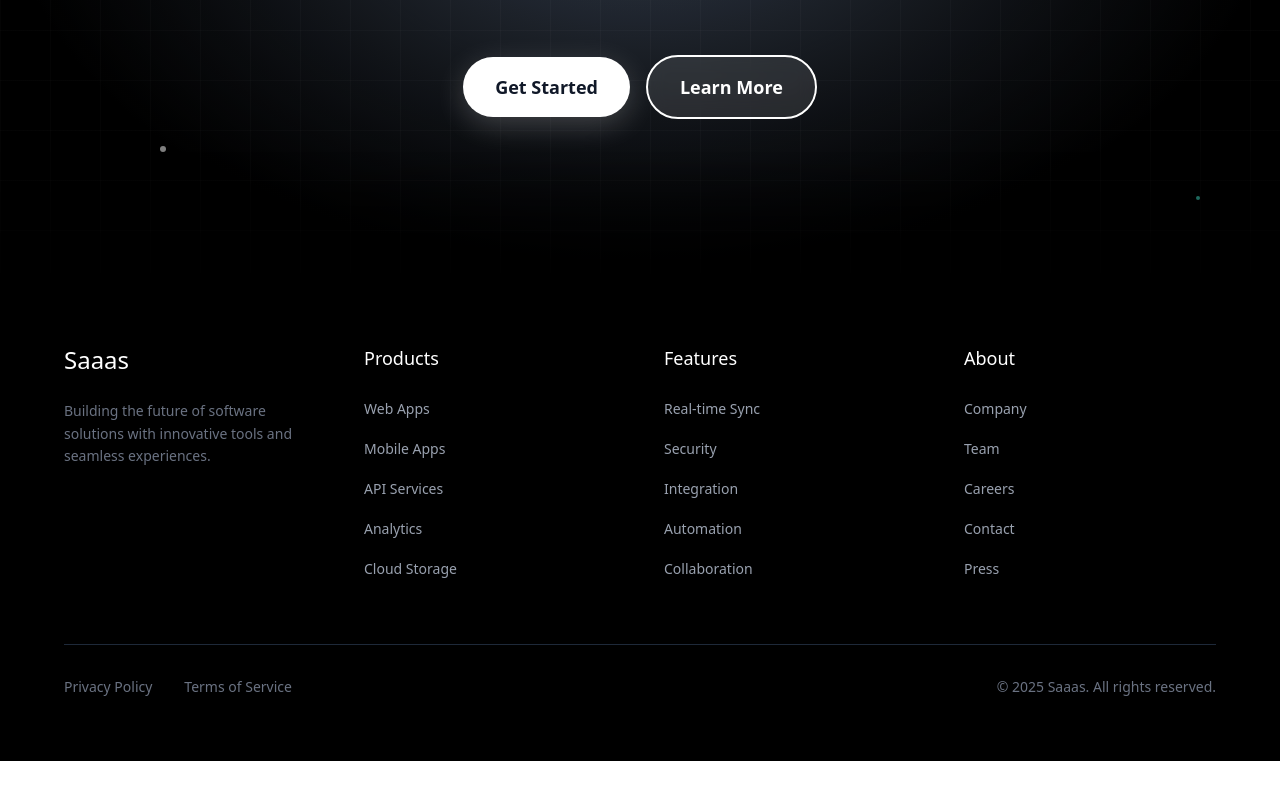
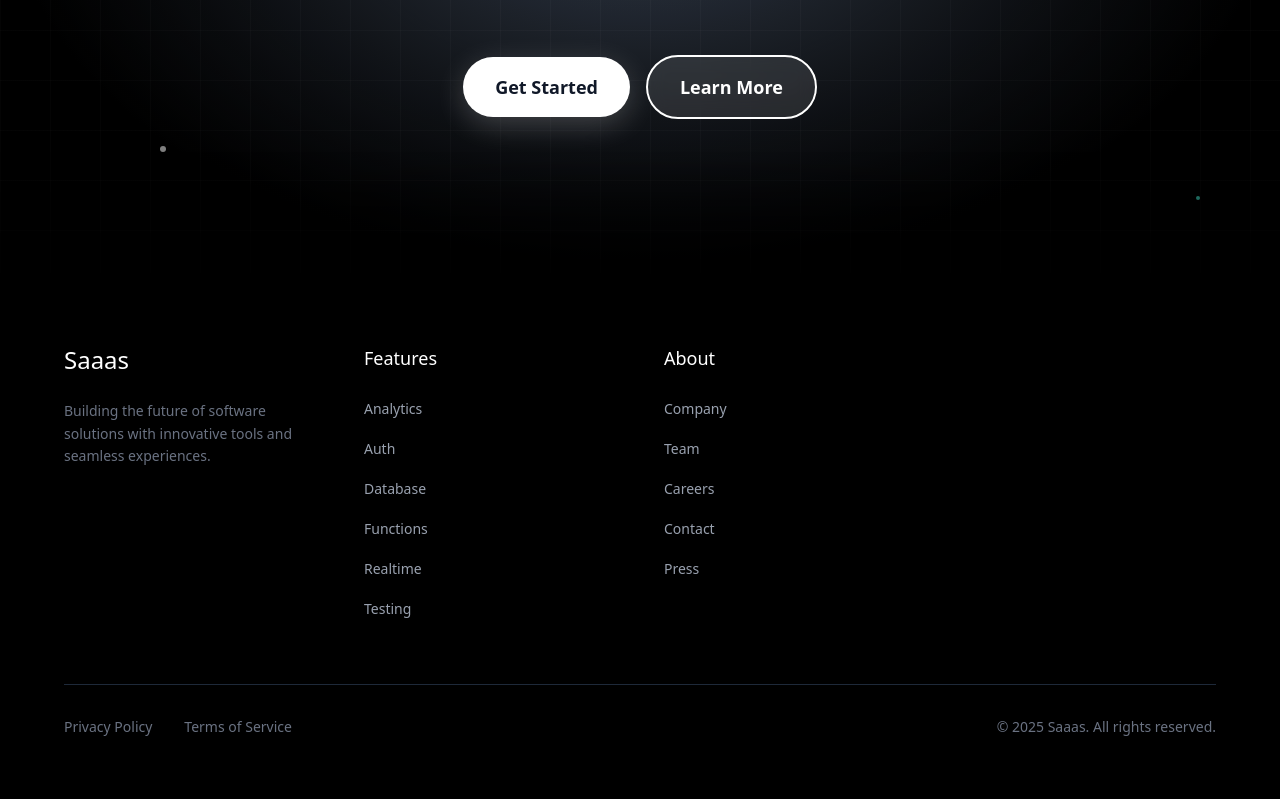
Before and after one commit to pratee-k-umar/FlowForge-F, a Next.js app: page / in a window 1280 px wide. Shown: the part 5480-6279 px from the top of the page. Before the commit the page ends 6241 px from the top, so only its background shows below. Built offline with nearby package versions, Linux system fonts and the light colour scheme.

Commit message:
Footer Updated.

```diff
--- a/components/Footer.tsx
+++ b/components/Footer.tsx
@@ -13,23 +13,14 @@ interface FooterSection {
 const Footer: React.FC = () => {
   const footerSections: FooterSection[] = [
     {
-      title: "Products",
-      links: [
-        { label: "Web Apps", href: "/products/web" },
-        { label: "Mobile Apps", href: "/products/mobile" },
-        { label: "API Services", href: "/products/api" },
-        { label: "Analytics", href: "/products/analytics" },
-        { label: "Cloud Storage", href: "/products/storage" },
-      ],
-    },
-    {
       title: "Features",
       links: [
-        { label: "Real-time Sync", href: "/features/sync" },
-        { label: "Security", href: "/features/security" },
-        { label: "Integration", href: "/features/integration" },
-        { label: "Automation", href: "/features/automation" },
-        { label: "Collaboration", href: "/features/collaboration" },
+        { label: "Analytics", href: "/features/analytics" },
+        { label: "Auth", href: "/features/auth" },
+        { label: "Database", href: "/products/api" },
+        { label: "Functions", href: "/products/analytics" },
+        { label: "Realtime", href: "/products/storage" },
+        { label: "Testing", href: "/products/storage" },
       ],
     },
     {
```
